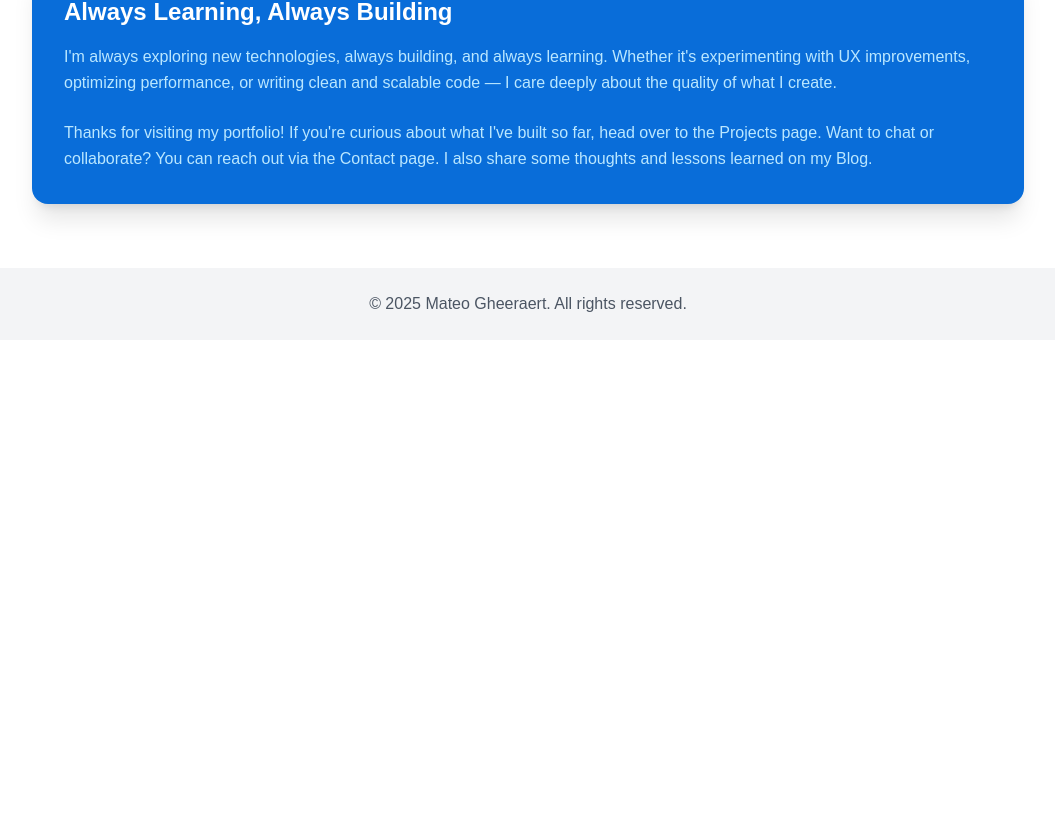
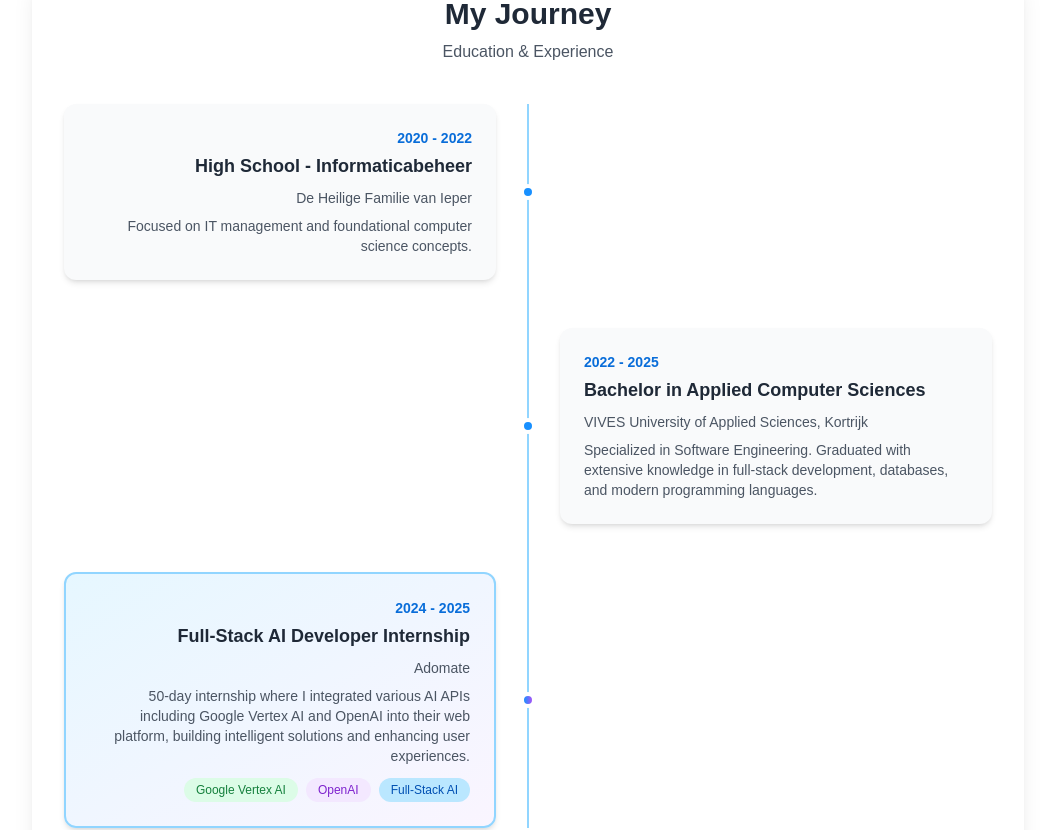
Before and after one commit to MateoGheeraert/portfolio, a Next.js app: page /en/about in a window 1280 px wide. Shown: the part 1438-2268 px from the top of the page, without its empty margins (112-1167 px from the left). Before the commit the page ends 1778 px from the top, so only its background shows below. Built offline with nearby package versions, Linux system fonts and the light colour scheme.

Commit message:
added journey

```diff
--- a/src/app/(visitor)/[locale]/about/page.tsx
+++ b/src/app/(visitor)/[locale]/about/page.tsx
@@ -145,6 +145,102 @@ export default async function AboutPage({
             <p className='text-gray-600 dark:text-gray-400 leading-relaxed transition-colors duration-300'>
               {dictionary.about.sections.experience.content}
             </p>
+          </div>        </div>
+      </div>
+
+      {/* Timeline section */}
+      <div className='bg-white dark:bg-gray-800 p-8 rounded-2xl shadow-xl dark:shadow-gray-700/20 mb-12 transition-colors duration-300'>
+        <div className='text-center mb-10'>
+          <h3 className='text-3xl font-bold text-gray-800 dark:text-gray-100 mb-2 transition-colors duration-300'>
+            {dictionary.about.sections.timeline.title}
+          </h3>
+          <p className='text-gray-600 dark:text-gray-400 transition-colors duration-300'>
+            {dictionary.about.sections.timeline.subtitle}
+          </p>
+        </div>
+
+        <div className='relative'>
+          {/* Timeline line */}
+          <div className='absolute left-1/2 transform -translate-x-px h-full w-0.5 bg-blue-200 dark:bg-blue-700 transition-colors duration-300'></div>
+
+          {/* Timeline items */}
+          <div className='space-y-12'>
+            {/* High School */}
+            <div className='relative flex items-center'>
+              <div className='flex-1 pr-8 text-right'>
+                <div className='bg-gray-50 dark:bg-gray-700 p-6 rounded-xl shadow-md transition-colors duration-300'>
+                  <div className='text-sm font-semibold text-blue-600 dark:text-blue-400 mb-1 transition-colors duration-300'>
+                    {dictionary.about.sections.timeline.items.high_school.period}
+                  </div>
+                  <h4 className='text-lg font-bold text-gray-800 dark:text-gray-100 mb-2 transition-colors duration-300'>
+                    {dictionary.about.sections.timeline.items.high_school.title}
+                  </h4>
+                  <div className='text-sm font-medium text-gray-600 dark:text-gray-300 mb-2 transition-colors duration-300'>
+                    {dictionary.about.sections.timeline.items.high_school.institution}
+                  </div>
+                  <p className='text-gray-600 dark:text-gray-400 text-sm transition-colors duration-300'>
+                    {dictionary.about.sections.timeline.items.high_school.description}
+                  </p>
+                </div>
+              </div>
+              <div className='absolute left-1/2 transform -translate-x-1/2 w-4 h-4 bg-blue-500 dark:bg-blue-400 rounded-full border-4 border-white dark:border-gray-800 transition-colors duration-300'></div>
+              <div className='flex-1 pl-8'></div>
+            </div>
+
+            {/* Bachelor */}
+            <div className='relative flex items-center'>
+              <div className='flex-1 pr-8'></div>
+              <div className='absolute left-1/2 transform -translate-x-1/2 w-4 h-4 bg-blue-500 dark:bg-blue-400 rounded-full border-4 border-white dark:border-gray-800 transition-colors duration-300'></div>
+              <div className='flex-1 pl-8'>
+                <div className='bg-gray-50 dark:bg-gray-700 p-6 rounded-xl shadow-md transition-colors duration-300'>
+                  <div className='text-sm font-semibold text-blue-600 dark:text-blue-400 mb-1 transition-colors duration-300'>
+                    {dictionary.about.sections.timeline.items.bachelor.period}
+                  </div>
+                  <h4 className='text-lg font-bold text-gray-800 dark:text-gray-100 mb-2 transition-colors duration-300'>
+                    {dictionary.about.sections.timeline.items.bachelor.title}
+                  </h4>
+                  <div className='text-sm font-medium text-gray-600 dark:text-gray-300 mb-2 transition-colors duration-300'>
+                    {dictionary.about.sections.timeline.items.bachelor.institution}
+                  </div>
+                  <p className='text-gray-600 dark:text-gray-400 text-sm transition-colors duration-300'>
+                    {dictionary.about.sections.timeline.items.bachelor.description}
+                  </p>
+                </div>
+              </div>
+            </div>
+
+            {/* Internship */}
+            <div className='relative flex items-center'>
+              <div className='flex-1 pr-8 text-right'>
+                <div className='bg-gradient-to-br from-blue-50 to-purple-50 dark:from-blue-900/20 dark:to-purple-900/20 p-6 rounded-xl shadow-md border-2 border-blue-200 dark:border-blue-700 transition-colors duration-300'>
+                  <div className='text-sm font-semibold text-blue-600 dark:text-blue-400 mb-1 transition-colors duration-300'>
+                    {dictionary.about.sections.timeline.items.internship.period}
+                  </div>
+                  <h4 className='text-lg font-bold text-gray-800 dark:text-gray-100 mb-2 transition-colors duration-300'>
+                    {dictionary.about.sections.timeline.items.internship.title}
+                  </h4>
+                  <div className='text-sm font-medium text-gray-600 dark:text-gray-300 mb-2 transition-colors duration-300'>
+                    {dictionary.about.sections.timeline.items.internship.institution}
+                  </div>
+                  <p className='text-gray-600 dark:text-gray-400 text-sm transition-colors duration-300'>
+                    {dictionary.about.sections.timeline.items.internship.description}
+                  </p>
+                  <div className='flex flex-wrap gap-2 mt-3 justify-end'>
+                    <span className='px-3 py-1 text-xs font-medium rounded-full bg-green-100 dark:bg-green-900/30 text-green-700 dark:text-green-300 transition-colors duration-300'>
+                      Google Vertex AI
+                    </span>
+                    <span className='px-3 py-1 text-xs font-medium rounded-full bg-purple-100 dark:bg-purple-900/30 text-purple-700 dark:text-purple-300 transition-colors duration-300'>
+                      OpenAI
+                    </span>
+                    <span className='px-3 py-1 text-xs font-medium rounded-full bg-blue-100 dark:bg-blue-900/30 text-blue-700 dark:text-blue-300 transition-colors duration-300'>
+                      Full-Stack AI
+                    </span>
+                  </div>
+                </div>
+              </div>
+              <div className='absolute left-1/2 transform -translate-x-1/2 w-4 h-4 bg-gradient-to-r from-blue-500 to-purple-500 rounded-full border-4 border-white dark:border-gray-800 transition-colors duration-300'></div>
+              <div className='flex-1 pl-8'></div>
+            </div>
           </div>
         </div>
       </div>
--- a/src/i18n/dictionaries/en.json
+++ b/src/i18n/dictionaries/en.json
@@ -114,11 +114,34 @@
       "experience": {
         "title": "Technical Experience",
         "content": "Over the years, I've taken on a wide range of technical challenges: from building secure APIs with Spring Boot and JWT, to creating cross-platform mobile apps using React Native and Expo, to deploying containerized fullstack applications with Docker, Kubernetes, and CI/CD pipelines. I'm also currently diving into NestJS and GraphQL for a personal project that helps manage agile development workflows."
-      },
-      "learning": {
+      },      "learning": {
         "title": "Always Learning, Always Building",
         "content_intro": "I'm always exploring new technologies, always building, and always learning. Whether it's experimenting with UX improvements, optimizing performance, or writing clean and scalable code — I care deeply about the quality of what I create.",
         "content_outro": "Thanks for visiting my portfolio! If you're curious about what I've built so far, head over to the Projects page. Want to chat or collaborate? You can reach out via the Contact page. I also share some thoughts and lessons learned on my Blog."
+      },
+      "timeline": {
+        "title": "My Journey",
+        "subtitle": "Education & Experience",
+        "items": {
+          "high_school": {
+            "period": "2020 - 2022",
+            "title": "High School - Informaticabeheer",
+            "institution": "De Heilige Familie van Ieper",
+            "description": "Focused on IT management and foundational computer science concepts."
+          },
+          "bachelor": {
+            "period": "2022 - 2025",
+            "title": "Bachelor in Applied Computer Sciences",
+            "institution": "VIVES University of Applied Sciences, Kortrijk",
+            "description": "Specialized in Software Engineering. Graduated with extensive knowledge in full-stack development, databases, and modern programming languages."
+          },
+          "internship": {
+            "period": "2024 - 2025",
+            "title": "Full-Stack AI Developer Internship",
+            "institution": "Adomate",
+            "description": "50-day internship where I integrated various AI APIs including Google Vertex AI and OpenAI into their web platform, building intelligent solutions and enhancing user experiences."
+          }
+        }
       }
     }
   },
--- a/src/i18n/dictionaries/fr.json
+++ b/src/i18n/dictionaries/fr.json
@@ -114,11 +114,34 @@
       "experience": {
         "title": "Expérience Technique",
         "content": "Au fil des années, j'ai relevé un large éventail de défis techniques : de la construction d'APIs sécurisées avec Spring Boot et JWT, à la création d'applications mobiles multiplateformes utilisant React Native et Expo, au déploiement d'applications fullstack conteneurisées avec Docker, Kubernetes et des pipelines CI/CD. Je me plonge actuellement dans NestJS et GraphQL pour un projet personnel qui aide à gérer les flux de travail de développement agile."
-      },
-      "learning": {
+      },      "learning": {
         "title": "Toujours Apprendre, Toujours Construire",
         "content_intro": "J'explore toujours de nouvelles technologies, toujours en train de construire, et toujours en train d'apprendre. Que ce soit pour expérimenter des améliorations UX, optimiser les performances, ou écrire du code propre et évolutif — je me soucie profondément de la qualité de ce que je crée.",
         "content_outro": "Merci de visiter mon portfolio ! Si vous êtes curieux de ce que j'ai construit jusqu'à présent, rendez-vous sur la page Projets. Vous voulez discuter ou collaborer ? Vous pouvez me contacter via la page Contact. Je partage aussi quelques réflexions et leçons apprises sur mon Blog."
+      },
+      "timeline": {
+        "title": "Mon Parcours",
+        "subtitle": "Éducation & Expérience",
+        "items": {
+          "high_school": {
+            "period": "2020 - 2022",
+            "title": "Lycée - Informaticabeheer",
+            "institution": "De Heilige Familie van Ieper",
+            "description": "Axé sur la gestion informatique et les concepts fondamentaux de l'informatique."
+          },
+          "bachelor": {
+            "period": "2022 - 2025",
+            "title": "Bachelor en Informatique Appliquée",
+            "institution": "Université des Sciences Appliquées VIVES, Courtrai",
+            "description": "Spécialisé en Génie Logiciel. Diplômé avec une connaissance approfondie du développement full-stack, des bases de données et des langages de programmation modernes."
+          },
+          "internship": {
+            "period": "2024 - 2025",
+            "title": "Stage Développeur Full-Stack IA",
+            "institution": "Adomate",
+            "description": "Stage de 50 jours où j'ai intégré diverses API d'IA incluant Google Vertex AI et OpenAI dans leur plateforme web, construisant des solutions intelligentes et améliorant les expériences utilisateur."
+          }
+        }
       }
     }
   },
--- a/src/i18n/dictionaries/nl.json
+++ b/src/i18n/dictionaries/nl.json
@@ -114,11 +114,34 @@
       "experience": {
         "title": "Technische Ervaring",
         "content": "Door de jaren heen heb ik een breed scala aan technische uitdagingen aangegaan: van het bouwen van veilige API's met Spring Boot en JWT, tot het maken van cross-platform mobiele apps met React Native en Expo, tot het deployen van gecontaineriseerde fullstack applicaties met Docker, Kubernetes en CI/CD pipelines. Ik duik momenteel ook in NestJS en GraphQL voor een persoonlijk project dat helpt bij het beheren van agile ontwikkelingsworkflows."
-      },
-      "learning": {
+      },      "learning": {
         "title": "Altijd Leren, Altijd Bouwen",
         "content_intro": "Ik verken altijd nieuwe technologieën, ben altijd aan het bouwen, en altijd aan het leren. Of het nu gaat om experimenteren met UX-verbeteringen, prestaties optimaliseren, of schone en schaalbare code schrijven — ik geef veel om de kwaliteit van wat ik creëer.",
         "content_outro": "Bedankt voor het bezoeken van mijn portfolio! Als je nieuwsgierig bent naar wat ik tot nu toe heb gebouwd, ga dan naar de Projectenpagina. Wil je chatten of samenwerken? Je kunt contact opnemen via de Contactpagina. Ik deel ook enkele gedachten en geleerde lessen op mijn Blog."
+      },
+      "timeline": {
+        "title": "Mijn Reis",
+        "subtitle": "Onderwijs & Ervaring",
+        "items": {
+          "high_school": {
+            "period": "2020 - 2022",
+            "title": "Middelbare School - Informaticabeheer",
+            "institution": "De Heilige Familie van Ieper",
+            "description": "Gericht op IT-beheer en fundamentele informaticaconcepten."
+          },
+          "bachelor": {
+            "period": "2022 - 2025",
+            "title": "Bachelor Toegepaste Informatica",
+            "institution": "VIVES Hogeschool, Kortrijk",
+            "description": "Gespecialiseerd in Software Engineering. Afgestudeerd met uitgebreide kennis van full-stack ontwikkeling, databases en moderne programmeertalen."
+          },
+          "internship": {
+            "period": "2024 - 2025",
+            "title": "Full-Stack AI Developer Stage",
+            "institution": "Adomate",
+            "description": "50-dagen stage waarbij ik verschillende AI-API's integreerde, waaronder Google Vertex AI en OpenAI, in hun webplatform om intelligente oplossingen te bouwen en gebruikerservaringen te verbeteren."
+          }
+        }
       }
     }
   },
```
